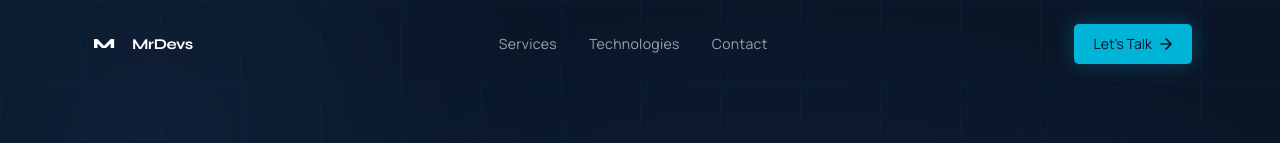
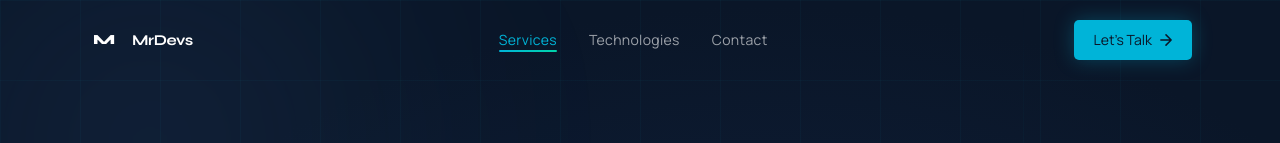
Before and after one commit to bc260205273awa-tech/MrDevs.dev, a Next.js app: page / in a window 1280 px wide. Shown: the top 143 px of the page. Built offline with nearby package versions, Linux system fonts and the light colour scheme.

Commit message:
feat: implement advanced Navbar scroll behaviors and mobile menu polish

```diff
--- a/components/Navbar.tsx
+++ b/components/Navbar.tsx
@@ -9,18 +9,68 @@ const NAV_LINKS = [
 
 export default function Navbar() {
   const [scrolled, setScrolled] = useState(false);
-  const [open, setOpen]         = useState(false);
+  const [hidden, setHidden] = useState(false);
+  const [activeSection, setActiveSection] = useState("");
+  const [open, setOpen] = useState(false);
 
   useEffect(() => {
-    const onScroll = () => setScrolled(window.scrollY > 40);
+    let lastScrollY = window.scrollY;
+
+    const onScroll = () => {
+      const currentScrollY = window.scrollY;
+
+      // Behavior 1: Frosted Glass on scroll (after 60px)
+      setScrolled(currentScrollY > 60);
+
+      // Behavior 2: Hide on scroll down past 100px, show on scroll up
+      if (currentScrollY > 100) {
+        if (currentScrollY > lastScrollY) {
+          setHidden(true); // scrolling down
+        } else {
+          setHidden(false); // scrolling up
+        }
+      } else {
+        setHidden(false);
+      }
+
+      lastScrollY = currentScrollY;
+    };
+
     window.addEventListener("scroll", onScroll, { passive: true });
     return () => window.removeEventListener("scroll", onScroll);
   }, []);
 
+  // Behavior 3: Intersection Observer for active link
+  useEffect(() => {
+    const observer = new IntersectionObserver(
+      (entries) => {
+        entries.forEach((entry) => {
+          if (entry.isIntersecting) {
+            setActiveSection(`#${entry.target.id}`);
+          }
+        });
+      },
+      { rootMargin: "-30% 0px -70% 0px" } // Adjust offsets so sections trigger correctly
+    );
+
+    const sections = document.querySelectorAll("section[id]");
+    sections.forEach((s) => observer.observe(s));
+
+    return () => sections.forEach((s) => observer.unobserve(s));
+  }, []);
+
   return (
-    <header className={`fixed inset-x-0 top-0 z-50 transition-all duration-500 ${
-      scrolled ? "py-3 bg-[#0a1628]/90 backdrop-blur-2xl border-b border-[rgba(0,180,216,0.1)]" : "py-6 bg-transparent"
-    }`}>
+    <header
+      className={`fixed inset-x-0 top-0 z-50 w-full ${scrolled ? 'py-3' : 'py-5'}`}
+      style={{
+        transform: hidden ? 'translateY(-100%)' : 'translateY(0)',
+        transition: 'transform 0.35s cubic-bezier(0.4, 0, 0.2, 1), background-color 0.3s ease, padding 0.3s ease, box-shadow 0.3s ease, border-color 0.3s ease, backdrop-filter 0.3s ease',
+        backgroundColor: scrolled ? 'rgba(10, 22, 40, 0.85)' : 'transparent',
+        backdropFilter: scrolled ? 'blur(12px)' : 'none',
+        WebkitBackdropFilter: scrolled ? 'blur(12px)' : 'none',
+        borderBottom: scrolled ? '1px solid rgba(0, 180, 216, 0.15)' : '1px solid transparent',
+        boxShadow: scrolled ? '0 4px 24px rgba(0, 0, 0, 0.3)' : 'none',
+      }}>
       <div className="max-w-6xl mx-auto px-6 flex items-center justify-between">
 
         <a href="/" className="flex items-center gap-3 group">
@@ -35,12 +85,21 @@ export default function Navbar() {
         </a>
 
         <nav className="hidden md:flex items-center gap-8">
-          {NAV_LINKS.map(({ label, href }) => (
-            <a key={label} href={href}
-              className="font-manrope text-sm text-[rgba(255,255,255,0.6)] hover:text-[#FFFFFF] transition-colors duration-200 tracking-wide">
-              {label}
-            </a>
-          ))}
+          {NAV_LINKS.map(({ label, href }) => {
+            const isActive = activeSection === href;
+            return (
+              <a key={label} href={href}
+                className={`relative font-manrope text-sm tracking-wide transition-colors duration-200 ${
+                  isActive ? 'text-[#00b4d8]' : 'text-[rgba(255,255,255,0.6)] hover:text-[#FFFFFF]'
+                }`}>
+                {label}
+                {isActive && (
+                  <span className="absolute bottom-[-2px] left-0 w-full h-[2px] rounded-full"
+                    style={{ background: 'linear-gradient(90deg, #00b4d8, #00d4aa)' }} />
+                )}
+              </a>
+            );
+          })}
         </nav>
 
         <a href="#contact"
@@ -52,21 +111,24 @@ export default function Navbar() {
         </a>
 
         <button onClick={() => setOpen(v => !v)} className="md:hidden flex flex-col gap-[5px] p-2" aria-label="Toggle navigation">
-          <span className={`block h-px w-6 bg-white origin-center transition-transform duration-300 ${open ? "rotate-45 translate-y-[7px]" : ""}`} />
-          <span className={`block h-px w-6 bg-white transition-opacity duration-300 ${open ? "opacity-0" : ""}`} />
-          <span className={`block h-px w-6 bg-white origin-center transition-transform duration-300 ${open ? "-rotate-45 -translate-y-[7px]" : ""}`} />
+          <span className={`block h-px w-6 bg-[#00b4d8] origin-center transition-transform duration-300 ${open ? "rotate-45 translate-y-[7px]" : ""}`} />
+          <span className={`block h-px w-6 bg-[#00b4d8] transition-opacity duration-300 ${open ? "opacity-0" : ""}`} />
+          <span className={`block h-px w-6 bg-[#00b4d8] origin-center transition-transform duration-300 ${open ? "-rotate-45 -translate-y-[7px]" : ""}`} />
         </button>
       </div>
 
       <div className={`md:hidden overflow-hidden transition-all duration-300 ${open ? "max-h-80 opacity-100" : "max-h-0 opacity-0"}`}>
-        <div className="bg-[#0d1b36] border-t border-[rgba(0,180,216,0.1)] px-6 py-5 flex flex-col gap-1">
-          {NAV_LINKS.map(({ label, href }) => (
+        <div className="px-6 py-5 flex flex-col gap-1 border-t border-[rgba(0,180,216,0.1)]"
+          style={{ background: '#112240', backdropFilter: 'blur(16px)', WebkitBackdropFilter: 'blur(16px)' }}>
+          {NAV_LINKS.map(({ label, href }, i) => (
             <a key={label} href={href}
-              className="font-manrope text-[15px] text-[#8892a4] hover:text-white py-3 border-b border-white/5 last:border-0 transition-colors duration-200"
+              className={`font-manrope text-[15px] text-[rgba(255,255,255,0.6)] hover:text-white py-3 border-b border-white/5 last:border-0 transition-all duration-300 ${open ? 'translate-x-0 opacity-100' : '-translate-x-4 opacity-0'}`}
+              style={{ transitionDelay: `${open ? i * 50 : 0}ms` }}
               onClick={() => setOpen(false)}>{label}</a>
           ))}
           <a href="#contact"
-            className="mt-3 py-3.5 text-center text-sm font-manrope font-semibold rounded-[5px] bg-[#00b4d8] text-[#0a1628] hover:bg-[#00d4aa] transition-colors shadow-[0_0_20px_rgba(0,180,216,0.3)]"
+            className={`mt-3 py-3.5 text-center text-sm font-manrope font-semibold rounded-[5px] bg-[#00b4d8] text-[#0a1628] hover:bg-[#00d4aa] transition-all shadow-[0_0_20px_rgba(0,180,216,0.3)] duration-300 ${open ? 'translate-x-0 opacity-100' : '-translate-x-4 opacity-0'}`}
+            style={{ transitionDelay: `${open ? NAV_LINKS.length * 50 : 0}ms` }}
             onClick={() => setOpen(false)}>
             Let&apos;s Talk
           </a>
```
